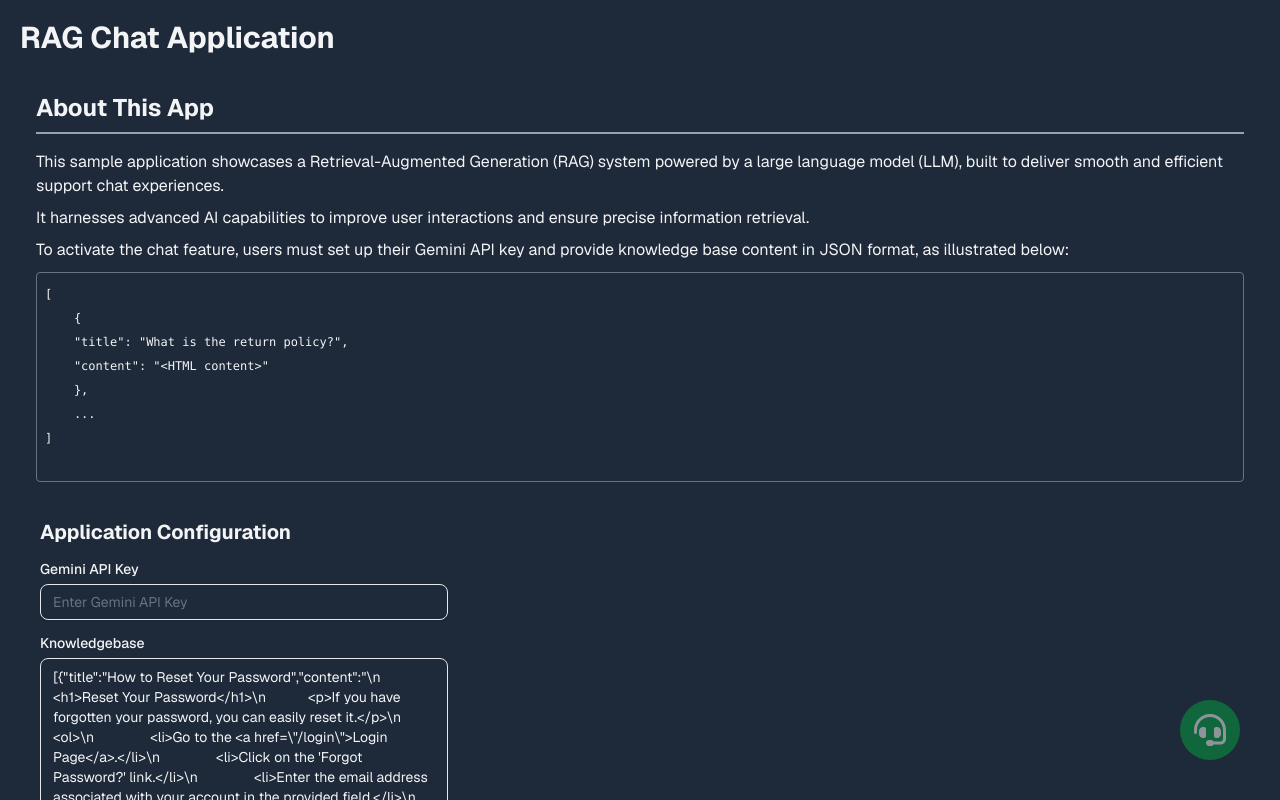
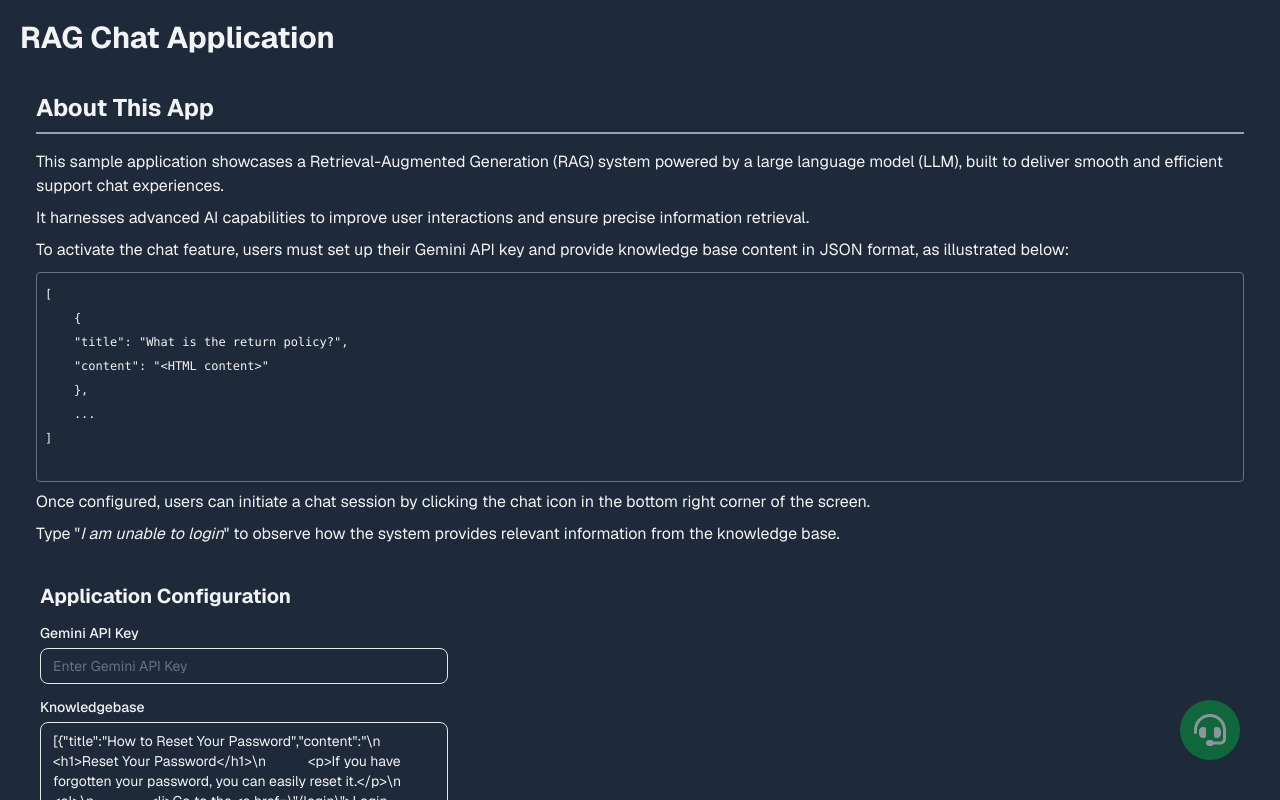
Before and after one commit to harimaurya/hm-support-chat, a Next.js app: page / in a window 1280 px wide. Shown: the top 800 px of the page. Built offline with nearby package versions, Linux system fonts and the light colour scheme.

Commit message:
Updated how to use the app

```diff
--- a/components/about/about.tsx
+++ b/components/about/about.tsx
@@ -31,6 +31,15 @@ export default function About() {
           `}
           </code>
         </pre>
+        <p className="mt-2">
+          {" "}
+          Once configured, users can initiate a chat session by clicking the
+          chat icon in the bottom right corner of the screen.
+        </p>
+        <p className="mt-2">
+          Type &quot;<i>I am unable to login</i>&quot; to observe how the system
+          provides relevant information from the knowledge base.
+        </p>
       </article>
     </div>
   );
```
